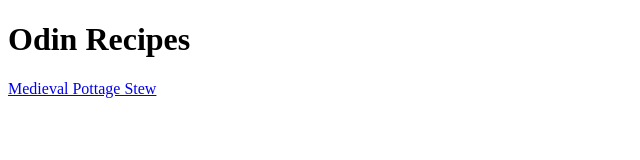
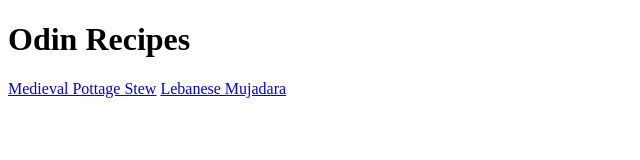
Before and after one commit to Cicindis/odin_recipes, a plain HTML site: page index.html in a window 1280 px wide. Shown: the whole page, without its empty margins (0-640 px from the left). Drawn offline with Linux system fonts and the light colour scheme.

Commit message:
Add link to recipe

```diff
--- a/index.html
+++ b/index.html
@@ -8,5 +8,6 @@
 <body>
  <h1>Odin Recipes</h1>
  <a href="./recipes/pottage.html">Medieval Pottage Stew</a>
+ <a href="./recipes/mujaddara.html">Lebanese Mujadara</a>
 </body>
 </html>
```
